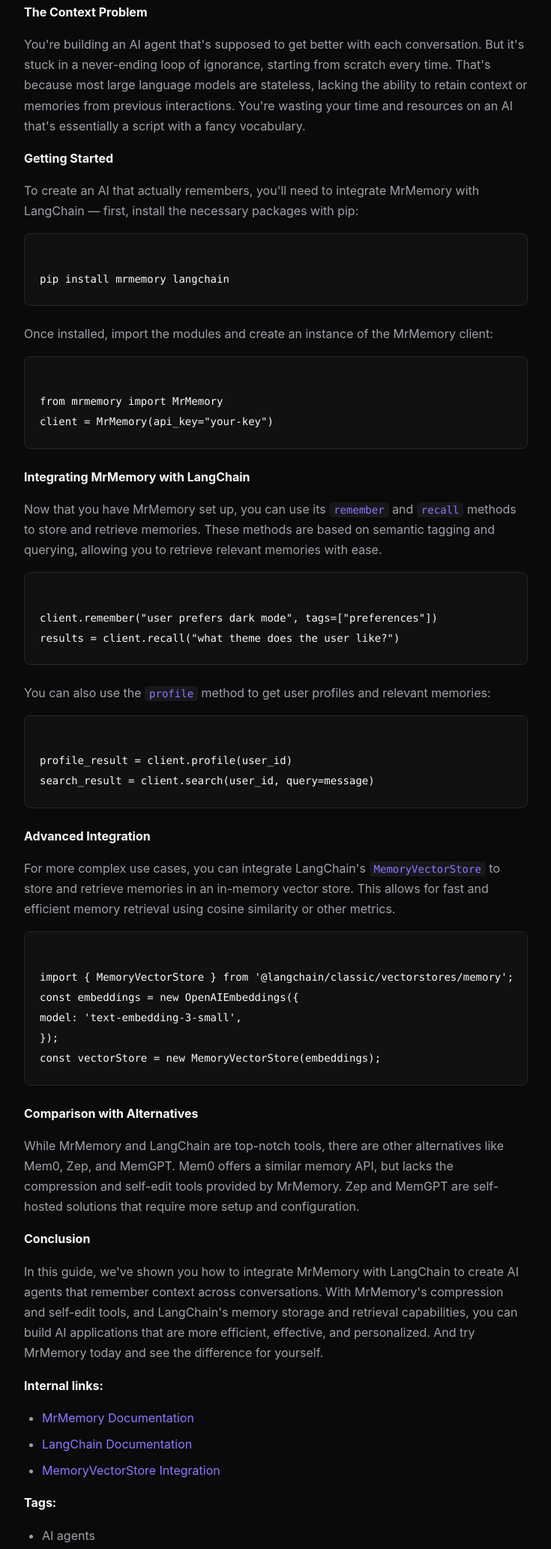
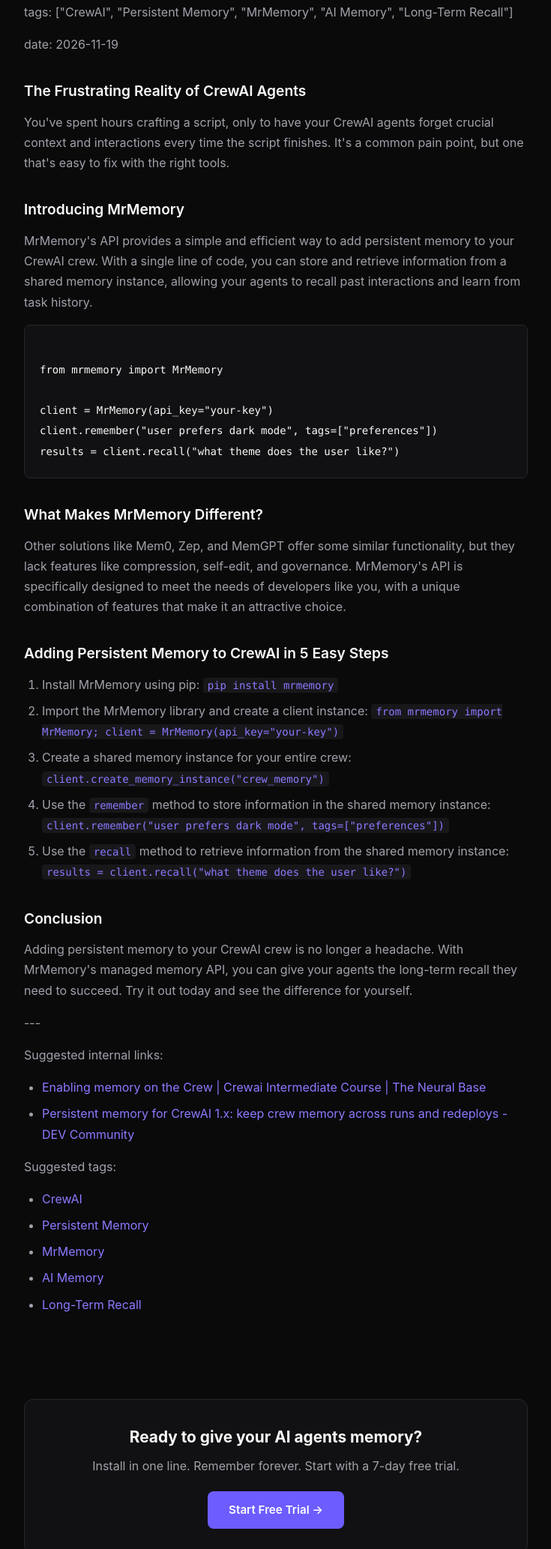
Before and after one commit to masterdarren23/mrmemory, a plain HTML site: page mrmemory/landing/blog/posts/untitled.html in a window 1280 px wide. Shown: the part 587-2653 px from the top of the page at 75% size, without its empty margins (272-1007 px from the left). Drawn offline with Linux system fonts and the light colour scheme; a script that the page names is missing.

Commit message:
Blog: New post

```diff
--- a/mrmemory/landing/blog/posts/index.json
+++ b/mrmemory/landing/blog/posts/index.json
@@ -2,9 +2,9 @@
   {
     "slug": "untitled",
     "title": "Untitled",
-    "description": "**MrMemory + LangChain: Complete Integration Guide**",
-    "date": "2026-11-06",
-    "readTime": "2 min read",
+    "description": "title: \"CrewAI's Memory Problem: How MrMemory Can Help\"",
+    "date": "2026-11-18",
+    "readTime": "1 min read",
     "tags": []
   },
   {
--- a/mrmemory/landing/blog/posts/untitled.html
+++ b/mrmemory/landing/blog/posts/untitled.html
@@ -12,9 +12,9 @@ gtag('config', 'G-TS0RXEVBH6');
 </script>
 <meta name="viewport" content="width=device-width, initial-scale=1.0">
 <title>Untitled — MrMemory Blog</title>
-<meta name="description" content="**MrMemory + LangChain: Complete Integration Guide**">
+<meta name="description" content="title: &quot;CrewAI&#x27;s Memory Problem: How MrMemory Can Help&quot;">
 <meta property="og:title" content="Untitled">
-<meta property="og:description" content="**MrMemory + LangChain: Complete Integration Guide**">
+<meta property="og:description" content="title: &quot;CrewAI&#x27;s Memory Problem: How MrMemory Can Help&quot;">
 <meta property="og:type" content="article">
 <meta property="og:url" content="https://mrmemory.dev/blog/posts/untitled.html">
 <link rel="canonical" href="https://mrmemory.dev/blog/posts/untitled.html">
@@ -103,81 +103,69 @@ footer{border-top:1px solid var(--border);padding:32px 0;text-align:center;color
     <div class="article-header">
       <h1>Untitled</h1>
       <div class="article-meta">
-        <span>2026-11-06</span>
-        <span>2 min read</span>
+        <span>2026-11-18</span>
+        <span>1 min read</span>
       </div>
       <div class="article-tags"></div>
     </div>
 
     <div class="article-content">
-      <p><strong>MrMemory + LangChain: Complete Integration Guide</strong></p>
+      <p>title: "CrewAI's Memory Problem: How MrMemory Can Help"</p>
+<p>description: "Give your Crew persistent memory with MrMemory's managed memory API, enabling your agents to recall past interactions and learn from task history."</p>
+<p>tags: ["CrewAI", "Persistent Memory", "MrMemory", "AI Memory", "Long-Term Recall"]</p>
+<p>date: 2026-11-19</p>
 
-<p>Meta description: "Learn how to integrate MrMemory with LangChain to create AI agents that remember context across conversations."</p>
+<h3>The Frustrating Reality of CrewAI Agents</h3>
 
-<p><strong>The Context Problem</strong></p>
+<p>You've spent hours crafting a script, only to have your CrewAI agents forget crucial context and interactions every time the script finishes. It's a common pain point, but one that's easy to fix with the right tools.</p>
 
-<p>You're building an AI agent that's supposed to get better with each conversation. But it's stuck in a never-ending loop of ignorance, starting from scratch every time. That's because most large language models are stateless, lacking the ability to retain context or memories from previous interactions. You're wasting your time and resources on an AI that's essentially a script with a fancy vocabulary.</p>
+<h3>Introducing MrMemory</h3>
 
-<p><strong>Getting Started</strong></p>
+<p>MrMemory's API provides a simple and efficient way to add persistent memory to your CrewAI crew. With a single line of code, you can store and retrieve information from a shared memory instance, allowing your agents to recall past interactions and learn from task history.</p>
 
-<p>To create an AI that actually remembers, you'll need to integrate MrMemory with LangChain — first, install the necessary packages with pip:</p>
-<pre><code class="language-bash">
-pip install mrmemory langchain
-</code></pre>
-<p>Once installed, import the modules and create an instance of the MrMemory client:</p>
 <pre><code class="language-python">
 from mrmemory import MrMemory
+
 client = MrMemory(api_key=&quot;your-key&quot;)
-</code></pre>
-<p><strong>Integrating MrMemory with LangChain</strong></p>
-
-<p>Now that you have MrMemory set up, you can use its <code>remember</code> and <code>recall</code> methods to store and retrieve memories. These methods are based on semantic tagging and querying, allowing you to retrieve relevant memories with ease.</p>
-<pre><code class="language-python">
 client.remember(&quot;user prefers dark mode&quot;, tags=[&quot;preferences&quot;])
 results = client.recall(&quot;what theme does the user like?&quot;)
 </code></pre>
-<p>You can also use the <code>profile</code> method to get user profiles and relevant memories:</p>
-<pre><code class="language-python">
-profile_result = client.profile(user_id)
-search_result = client.search(user_id, query=message)
-</code></pre>
-<p><strong>Advanced Integration</strong></p>
 
-<p>For more complex use cases, you can integrate LangChain's <code>MemoryVectorStore</code> to store and retrieve memories in an in-memory vector store. This allows for fast and efficient memory retrieval using cosine similarity or other metrics.</p>
-<pre><code class="language-python">
-import { MemoryVectorStore } from &#x27;@langchain/classic/vectorstores/memory&#x27;;
-const embeddings = new OpenAIEmbeddings({
-model: &#x27;text-embedding-3-small&#x27;,
-});
-const vectorStore = new MemoryVectorStore(embeddings);
-</code></pre>
-<p><strong>Comparison with Alternatives</strong></p>
+<h3>What Makes MrMemory Different?</h3>
 
-<p>While MrMemory and LangChain are top-notch tools, there are other alternatives like Mem0, Zep, and MemGPT. Mem0 offers a similar memory API, but lacks the compression and self-edit tools provided by MrMemory. Zep and MemGPT are self-hosted solutions that require more setup and configuration.</p>
+<p>Other solutions like Mem0, Zep, and MemGPT offer some similar functionality, but they lack features like compression, self-edit, and governance. MrMemory's API is specifically designed to meet the needs of developers like you, with a unique combination of features that make it an attractive choice.</p>
 
-<p><strong>Conclusion</strong></p>
+<h3>Adding Persistent Memory to CrewAI in 5 Easy Steps</h3>
 
-<p>In this guide, we've shown you how to integrate MrMemory with LangChain to create AI agents that remember context across conversations. With MrMemory's compression and self-edit tools, and LangChain's memory storage and retrieval capabilities, you can build AI applications that are more efficient, effective, and personalized. And try MrMemory today and see the difference for yourself.</p>
+<ol>
+<li>Install MrMemory using pip: <code>pip install mrmemory</code></li>
+<li>Import the MrMemory library and create a client instance: <code>from mrmemory import MrMemory; client = MrMemory(api_key="your-key")</code></li>
+<li>Create a shared memory instance for your entire crew: <code>client.create_memory_instance("crew_memory")</code></li>
+<li>Use the <code>remember</code> method to store information in the shared memory instance: <code>client.remember("user prefers dark mode", tags=["preferences"])</code></li>
+<li>Use the <code>recall</code> method to retrieve information from the shared memory instance: <code>results = client.recall("what theme does the user like?")</code></li>
+</ol>
 
-<p><strong>Internal links:</strong></p>
+<h3>Conclusion</h3>
+
+<p>Adding persistent memory to your CrewAI crew is no longer a headache. With MrMemory's managed memory API, you can give your agents the long-term recall they need to succeed. Try it out today and see the difference for yourself.</p>
+
+<p>---</p>
+
+<p>Suggested internal links:</p>
 
 <ul>
-<li><a href="https://mrmemory.dev/docs">MrMemory Documentation</a></li>
-<li><a href="https://langchain.dev/docs">LangChain Documentation</a></li>
-<li><a href="https://langchain.dev/docs/vectorstores/memory">MemoryVectorStore Integration</a></li>
+<li><a href="https://crewaicourse.com/memory-on-the-crew">Enabling memory on the Crew | Crewai Intermediate Course | The Neural Base</a></li>
+<li><a href="https://dev.to/memorysync_rafay/persistent-memory-for-crewai-1x-keep-crew-memory-across-runs-and-redeploys-e7i">Persistent memory for CrewAI 1.x: keep crew memory across runs and redeploys - DEV Community</a></li>
 </ul>
 
-<p><strong>Tags:</strong></p>
+<p>Suggested tags:</p>
 
 <ul>
-<li>AI agents</li>
-<li>Memory-centric AI</li>
-<li>LangChain</li>
-<li>MrMemory</li>
-<li>Integration guide</li>
-<li>AI applications</li>
-<li>Context storage</li>
-<li>Retrieval</li>
+<li><a href="https://mrmemory.dev/docs/crewaicourse">CrewAI</a></li>
+<li><a href="https://mrmemory.dev/docs/persistent-memory">Persistent Memory</a></li>
+<li><a href="https://mrmemory.dev/docs/mrmemory-api">MrMemory</a></li>
+<li><a href="https://mrmemory.dev/docs/ai-memory">AI Memory</a></li>
+<li><a href="https://mrmemory.dev/docs/long-term-recall">Long-Term Recall</a></li>
 </ul>
     </div>
 
```
